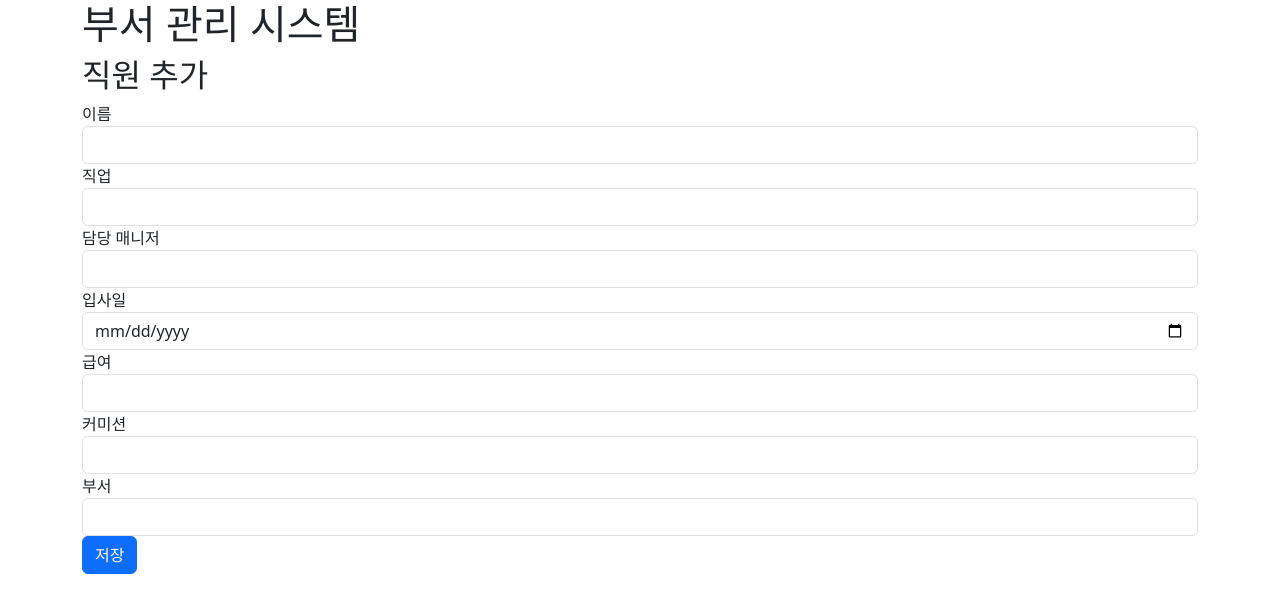
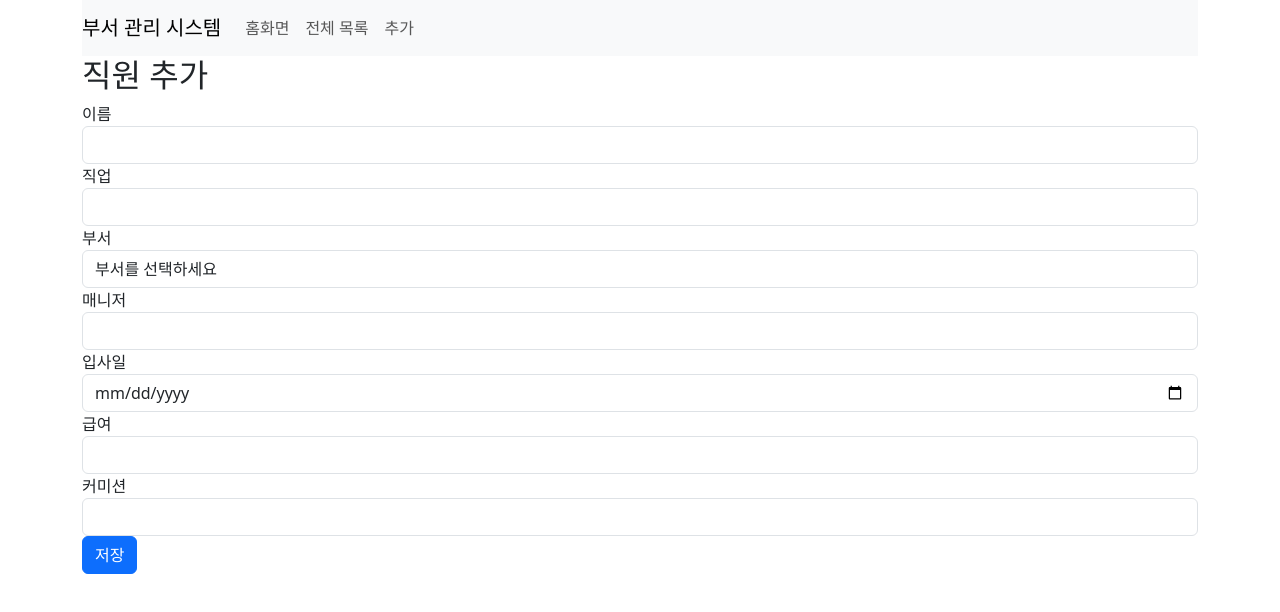
Before and after one commit to jaeyeol31/DeptMgmt, a React (Create React App) app in the folder employee-management/: page /add in a window 1280 px wide. Shown: the top 612 px of the page. Built offline with nearby package versions, Linux system fonts and the light colour scheme.

Commit message:
manage matching v.1

```diff
--- a/employee-management/src/App.js
+++ b/employee-management/src/App.js
@@ -1,15 +1,30 @@
 import React from 'react';
-import { BrowserRouter as Router, Route, Routes } from 'react-router-dom';
+import { BrowserRouter as Router, Route, Routes, Link } from 'react-router-dom';
 import EmployeeList from './components/EmployeeList';
 import EmployeeDetail from './components/EmployeeDetail';
 import EmployeeForm from './components/EmployeeForm';
-import 'bootstrap/dist/css/bootstrap.min.css'; // 올바르게 Bootstrap CSS를 불러오는지 확인
+import 'bootstrap/dist/css/bootstrap.min.css';
 
 const App = () => {
   return (
     <Router>
       <div className="container">
-       <h1>부서 관리 시스템</h1>
+        <nav className="navbar navbar-expand-lg navbar-light bg-light">
+          <Link className="navbar-brand" to="/">부서 관리 시스템</Link>
+          <div className="collapse navbar-collapse" id="navbarNav">
+            <ul className="navbar-nav">
+              <li className="nav-item">
+                <Link className="nav-link" to="/">홈화면</Link>
+              </li>
+              <li className="nav-item">
+                <Link className="nav-link" to="/">전체 목록</Link>
+              </li>
+              <li className="nav-item">
+                <Link className="nav-link" to="/add">추가</Link>
+              </li>
+            </ul>
+          </div>
+        </nav>
         <Routes>
           <Route path="/" element={<EmployeeList />} />
           <Route path="/view/:id" element={<EmployeeDetail />} />
--- a/employee-management/src/components/EmployeeDetail.js
+++ b/employee-management/src/components/EmployeeDetail.js
@@ -1,16 +1,20 @@
 import React, { useEffect, useState } from 'react';
 import { useParams } from 'react-router-dom';
 import EmployeeService from '../services/EmployeeService';
+import { getDepartmentName, getManagerDeptNo } from '../constants';
 
-// 직원 상세 정보를 보여주는 컴포넌트
 const EmployeeDetail = () => {
-  const { id } = useParams(); // URL에서 ID 파라미터를 가져옴
-  const [employee, setEmployee] = useState(null); // 직원 정보 상태
+  const { id } = useParams();
+  const [employee, setEmployee] = useState(null);
+  const [managerName, setManagerName] = useState('');
 
-  // 직원 ID가 변경될 때마다 해당 직원의 정보를 가져옴
   useEffect(() => {
     EmployeeService.getEmployeeById(id).then((response) => {
       setEmployee(response.data);
+      const managerDeptNo = getManagerDeptNo(response.data.deptno);
+      if (managerDeptNo) {
+        EmployeeService.getManagerName(managerDeptNo).then(name => setManagerName(name));
+      }
     });
   }, [id]);
 
@@ -37,7 +41,7 @@ const EmployeeDetail = () => {
           </tr>
           <tr>
             <th>담당 매니저</th>
-            <td>{employee.mgr}</td>
+            <td>{managerName}</td>
           </tr>
           <tr>
             <th>입사일</th>
@@ -53,7 +57,7 @@ const EmployeeDetail = () => {
           </tr>
           <tr>
             <th>부서</th>
-            <td>{employee.deptno}</td>
+            <td>{getDepartmentName(employee.deptno)}</td>
           </tr>
         </tbody>
       </table>
--- a/employee-management/src/components/EmployeeForm.js
+++ b/employee-management/src/components/EmployeeForm.js
@@ -1,6 +1,7 @@
 import React, { useEffect, useState } from 'react';
 import { useNavigate, useParams } from 'react-router-dom';
 import EmployeeService from '../services/EmployeeService';
+import { departmentMap, getManagerDeptNo } from '../constants';
 
 const EmployeeForm = () => {
   const { id } = useParams();
@@ -14,11 +15,20 @@ const EmployeeForm = () => {
     comm: '',
     deptno: ''
   });
+  const [managerName, setManagerName] = useState('');
+  const departments = Object.keys(departmentMap).map(deptno => ({
+    deptno: parseInt(deptno),
+    name: departmentMap[deptno].name
+  }));
 
   useEffect(() => {
     if (id) {
       EmployeeService.getEmployeeById(id).then((response) => {
         setEmployee(response.data);
+        const managerDeptNo = getManagerDeptNo(response.data.deptno);
+        if (managerDeptNo) {
+          EmployeeService.getManagerName(managerDeptNo).then(name => setManagerName(name));
+        }
       });
     }
   }, [id]);
@@ -26,6 +36,21 @@ const EmployeeForm = () => {
   const handleChange = (e) => {
     const { name, value } = e.target;
     setEmployee({ ...employee, [name]: value });
+  };
+
+  const handleDepartmentChange = (e) => {
+    const selectedDeptno = parseInt(e.target.value);
+    const mgrDeptNo = getManagerDeptNo(selectedDeptno);
+    setEmployee({
+      ...employee,
+      deptno: selectedDeptno,
+      mgr: mgrDeptNo
+    });
+    if (mgrDeptNo) {
+      EmployeeService.getManagerName(mgrDeptNo).then(name => setManagerName(name));
+    } else {
+      setManagerName('');
+    }
   };
 
   const handleSubmit = (e) => {
@@ -69,12 +94,29 @@ const EmployeeForm = () => {
           />
         </div>
         <div className="form-group">
-          <label>담당 매니저</label>
+          <label>부서</label>
+          <select
+            name="deptno"
+            value={employee.deptno}
+            onChange={handleDepartmentChange}
+            className="form-control"
+            required
+          >
+            <option value="">부서를 선택하세요</option>
+            {departments.map(dept => (
+              <option key={dept.deptno} value={dept.deptno}>
+                {dept.name}
+              </option>
+            ))}
+          </select>
+        </div>
+        <div className="form-group">
+          <label>매니저</label>
           <input
-            type="number"
-            name="mgr"
-            value={employee.mgr || ''}
-            onChange={handleChange}
+            type="text"
+            name="mgrName"
+            value={managerName}
+            readOnly
             className="form-control"
           />
         </div>
@@ -110,17 +152,6 @@ const EmployeeForm = () => {
             className="form-control"
           />
         </div>
-        <div className="form-group">
-          <label>부서</label>
-          <input
-            type="number"
-            name="deptno"
-            value={employee.deptno}
-            onChange={handleChange}
-            className="form-control"
-            required
-          />
-        </div>
         <button type="submit" className="btn btn-primary">저장</button>
       </form>
     </div>
--- a/employee-management/src/components/EmployeeList.js
+++ b/employee-management/src/components/EmployeeList.js
@@ -1,6 +1,7 @@
 import React, { useEffect, useState } from 'react';
 import { Link } from 'react-router-dom';
 import EmployeeService from '../services/EmployeeService';
+import { getDepartmentName } from '../constants';
 
 const EmployeeList = () => {
   const [employees, setEmployees] = useState([]);
@@ -14,7 +15,6 @@ const EmployeeList = () => {
     });
   }, []);
 
-  // 검색어 변경 시 필터링 로직
   useEffect(() => {
     const results = employees.filter((employee) =>
       employee.ename.toLowerCase().includes(searchTerm.toLowerCase())
@@ -58,7 +58,7 @@ const EmployeeList = () => {
               <td>{employee.empno}</td>
               <td>{employee.ename}</td>
               <td>{employee.job}</td>
-              <td>{employee.deptno}</td>
+              <td>{getDepartmentName(employee.deptno)}</td>
               <td>
                 <Link to={`/view/${employee.empno}`} className="btn btn-info">보기</Link>
                 <Link to={`/edit/${employee.empno}`} className="btn btn-warning">수정</Link>
--- /dev/null
+++ b/employee-management/src/constants.js
@@ -0,0 +1,32 @@
+export const departmentMap = {
+  10: { name: 'HR', managerDeptNo: 11 },
+  11: { name: 'HR', managerDeptNo: 11 },
+  20: { name: 'Finance', managerDeptNo: 21 },
+  21: { name: 'Finance', managerDeptNo: 21 },
+  30: { name: 'Engineering', managerDeptNo: 31 },
+  31: { name: 'Engineering', managerDeptNo: 31 },
+  40: { name: 'Marketing', managerDeptNo: 41 },
+  41: { name: 'Marketing', managerDeptNo: 41 },
+  50: { name: 'Sales', managerDeptNo: 51 },
+  51: { name: 'Sales', managerDeptNo: 51 },
+  60: { name: 'Support', managerDeptNo: 61 },
+  61: { name: 'Support', managerDeptNo: 61 },
+  70: { name: 'Legal', managerDeptNo: 71 },
+  71: { name: 'Legal', managerDeptNo: 71 },
+  80: { name: 'IT', managerDeptNo: 81 },
+  81: { name: 'IT', managerDeptNo: 81 },
+  90: { name: 'R&D', managerDeptNo: 91 },
+  91: { name: 'R&D', managerDeptNo: 91 },
+  100: { name: 'Logistics', managerDeptNo: 101 },
+  101: { name: 'Logistics', managerDeptNo: 101 },
+};
+
+export const getDepartmentName = (deptno) => {
+  const department = departmentMap[deptno];
+  return department ? department.name : 'Unknown';
+};
+
+export const getManagerDeptNo = (deptno) => {
+  const department = departmentMap[deptno];
+  return department ? department.managerDeptNo : null;
+};
--- a/employee-management/src/services/EmployeeService.js
+++ b/employee-management/src/services/EmployeeService.js
@@ -22,6 +22,13 @@ class EmployeeService {
   deleteEmployee(id) {
     return axios.delete(`${EMPLOYEE_API_BASE_URL}/${id}`);
   }
+
+  getManagerName(deptno) {
+    return axios.get(`${EMPLOYEE_API_BASE_URL}?deptno=${deptno}`).then(response => {
+      const manager = response.data.find(emp => emp.deptno === deptno);
+      return manager ? manager.ename : 'Unknown';
+    });
+  }
 }
 
 export default new EmployeeService();
```
Also changed, not shown: employee-management/src/services/DepartmentService.js (added), 2 other files (tests, documents, lock files or other folders).
